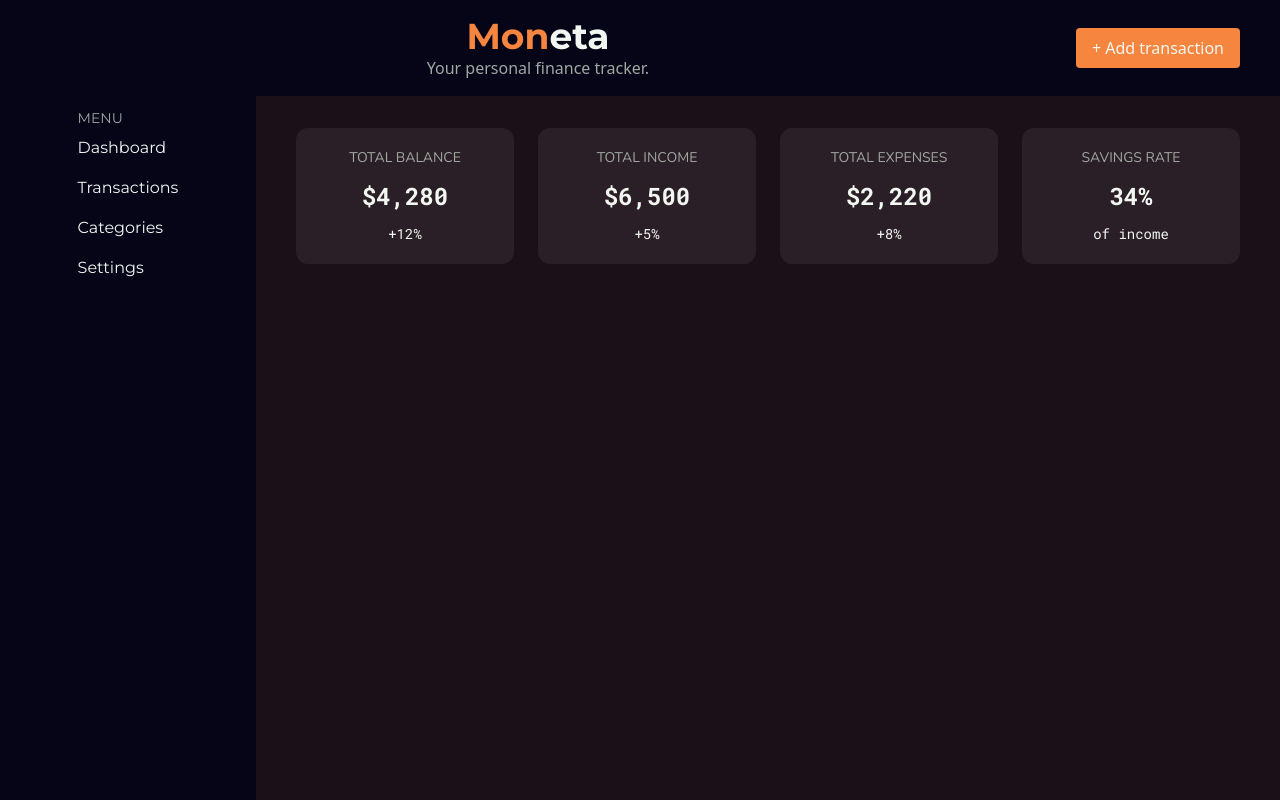
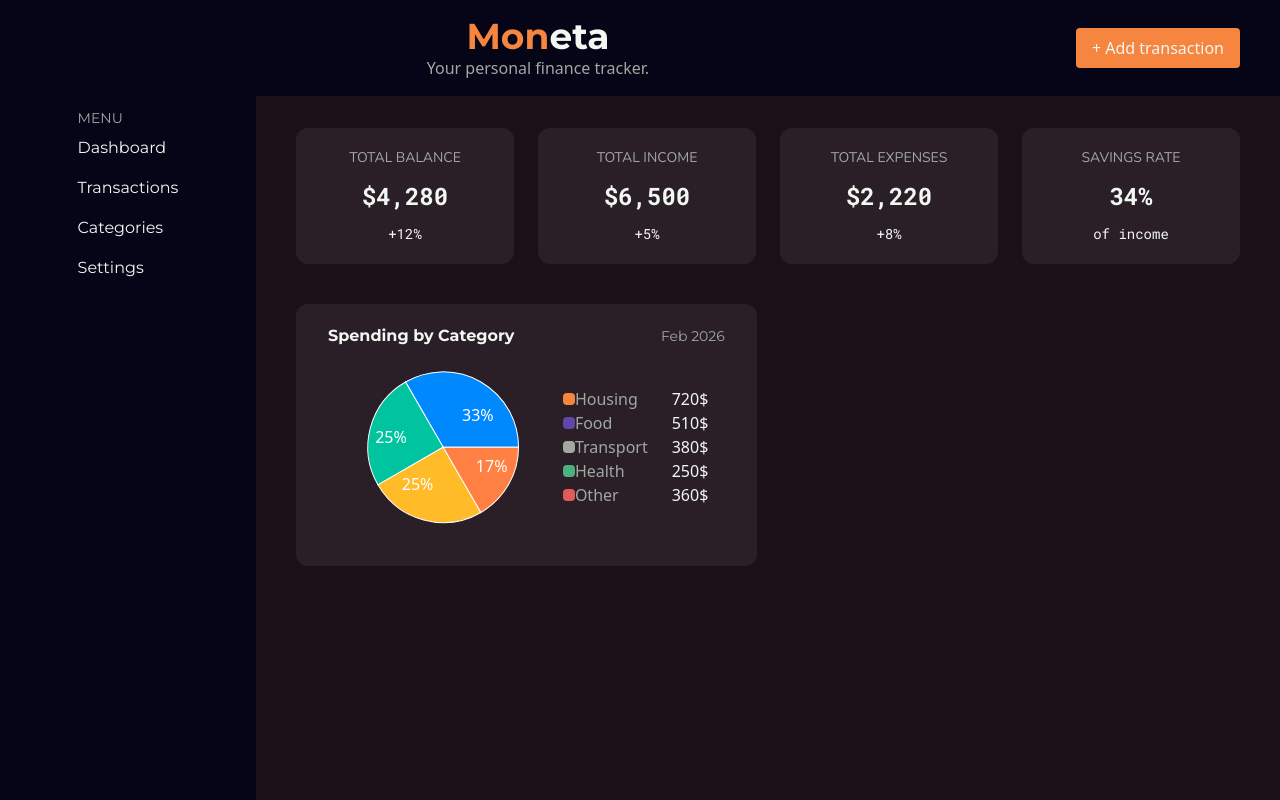
Before and after one commit to visionas9/moneta_personal_finance_tracker, a Next.js app: page / in a window 1280 px wide. Built offline with nearby package versions, Linux system fonts and the light colour scheme; some icons are missing.

Commit message:
feat: add pie chart with category spending breakdown and legend

```diff
--- /dev/null
+++ b/app/components/MyPieChart.tsx
@@ -0,0 +1,84 @@
+"use client";
+import {
+  Pie,
+  PieChart,
+  PieLabelRenderProps,
+  PieSectorShapeProps,
+  Sector,
+} from "recharts";
+import { RechartsDevtools } from "@recharts/devtools";
+
+// #region Sample data
+const data = [
+  { name: "Group A", value: 400 },
+  { name: "Group B", value: 300 },
+  { name: "Group C", value: 300 },
+  { name: "Group D", value: 200 },
+];
+
+// #endregion
+const RADIAN = Math.PI / 180;
+const COLORS = ["#0088FE", "#00C49F", "#FFBB28", "#FF8042"];
+
+const renderCustomizedLabel = ({
+  cx,
+  cy,
+  midAngle,
+  innerRadius,
+  outerRadius,
+  percent,
+}: PieLabelRenderProps) => {
+  if (cx == null || cy == null || innerRadius == null || outerRadius == null) {
+    return null;
+  }
+  const radius = innerRadius + (outerRadius - innerRadius) * 0.5;
+  const ncx = Number(cx);
+  const x = ncx + radius * Math.cos(-(midAngle ?? 0) * RADIAN);
+  const ncy = Number(cy);
+  const y = ncy + radius * Math.sin(-(midAngle ?? 0) * RADIAN);
+
+  return (
+    <text
+      x={x}
+      y={y}
+      fill="white"
+      textAnchor={x > ncx ? "start" : "end"}
+      dominantBaseline="central"
+    >
+      {`${((percent ?? 1) * 100).toFixed(0)}%`}
+    </text>
+  );
+};
+
+const MyCustomPie = (props: PieSectorShapeProps) => {
+  return <Sector {...props} fill={COLORS[props.index % COLORS.length]} />;
+};
+
+export default function PieChartCustomizedLabel({
+  isAnimationActive = true,
+}: {
+  isAnimationActive?: boolean;
+}) {
+  return (
+    <PieChart
+      style={{
+        width: "50%",
+        maxWidth: "350px",
+        maxHeight: "60vh",
+        aspectRatio: 1,
+      }}
+      responsive
+    >
+      <Pie
+        data={data}
+        labelLine={false}
+        label={renderCustomizedLabel}
+        fill="#8884d8"
+        dataKey="value"
+        isAnimationActive={isAnimationActive}
+        shape={MyCustomPie}
+      />
+      <RechartsDevtools />
+    </PieChart>
+  );
+}
--- /dev/null
+++ b/app/components/categories/Spendings.tsx
@@ -0,0 +1,44 @@
+import PieChartCustomizedLabel from "@/app/components/MyPieChart";
+
+const categories = [
+  { color: "#f5853f", name: "Housing", value: "720$" },
+  { color: "#6247aa", name: "Food", value: "510$" },
+  { color: " #a0a8a0", name: "Transport", value: "380$" },
+  { color: "#4caf7d", name: "Health", value: "250$" },
+  { color: "#e05c5c", name: "Other", value: "360$" },
+];
+
+export default function SpendingsCategory() {
+  return (
+    <div className="w-[45%] bg-surface mt-10 ml-10 py-5 px-8 rounded-xl">
+      <div className="flex items-center justify-between font-montserrat">
+        <h1 className="text-mint-cream font-bold">Spending by Category</h1>
+        <p className="text-sm text-lighter-text">Feb 2026</p>
+      </div>
+
+      <div className="flex items-center justify-center ">
+        <PieChartCustomizedLabel />
+
+        <div>
+          {categories.map((category) => (
+            <div
+              key={category.name}
+              className="flex items-center justify-between gap-6"
+            >
+              <p className="text-lighter-text">
+                <span
+                  className="w-3 h-3 rounded-sm inline-block ml-5"
+                  style={{ backgroundColor: category.color }}
+                ></span>
+                {category.name}
+              </p>
+              <p className="text-roboto-mono text-mint-cream">
+                {category.value}
+              </p>
+            </div>
+          ))}
+        </div>
+      </div>
+    </div>
+  );
+}
--- a/app/page.tsx
+++ b/app/page.tsx
@@ -1,4 +1,6 @@
 import SumCards from "@/app/components/ui/SumCards";
+import PieChartCustomizedLabel from "@/app/components/MyPieChart";
+import SpendingsCategory from "./components/categories/Spendings";
 
 const cards = [
   { label: "TOTAL BALANCE", value: "$4,280", change: "+12%" },
@@ -15,6 +17,8 @@ export default function MainPage() {
           <SumCards key={card.label} {...card} />
         ))}
       </div>
+
+      <SpendingsCategory />
     </main>
   );
 }
--- a/package.json
+++ b/package.json
@@ -11,9 +11,11 @@
   "dependencies": {
     "next": "16.1.6",
     "react": "19.2.3",
-    "react-dom": "19.2.3"
+    "react-dom": "19.2.3",
+    "recharts": "^3.7.0"
   },
   "devDependencies": {
+    "@recharts/devtools": "^0.0.8",
     "@tailwindcss/postcss": "^4",
     "@types/node": "^20",
     "@types/react": "^19",
```
Also changed, not shown: 1 other file (tests, documents, lock files or other folders).
